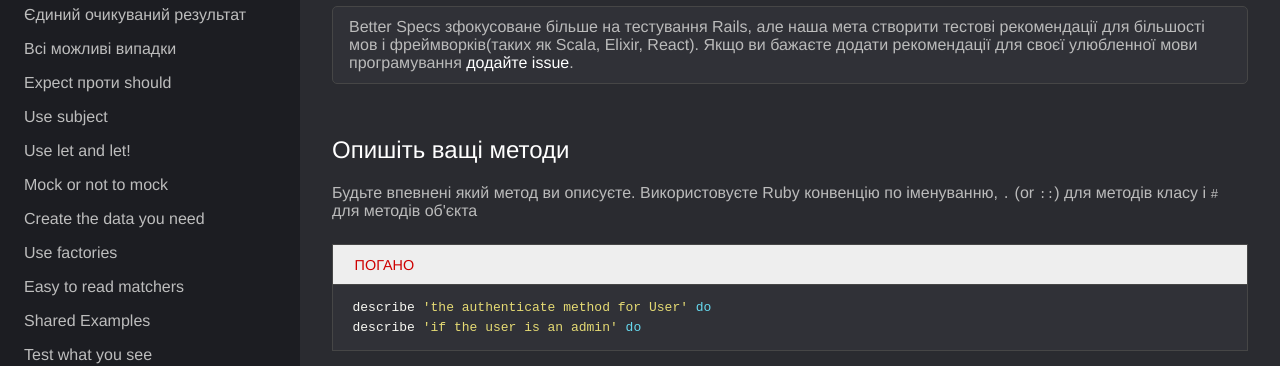
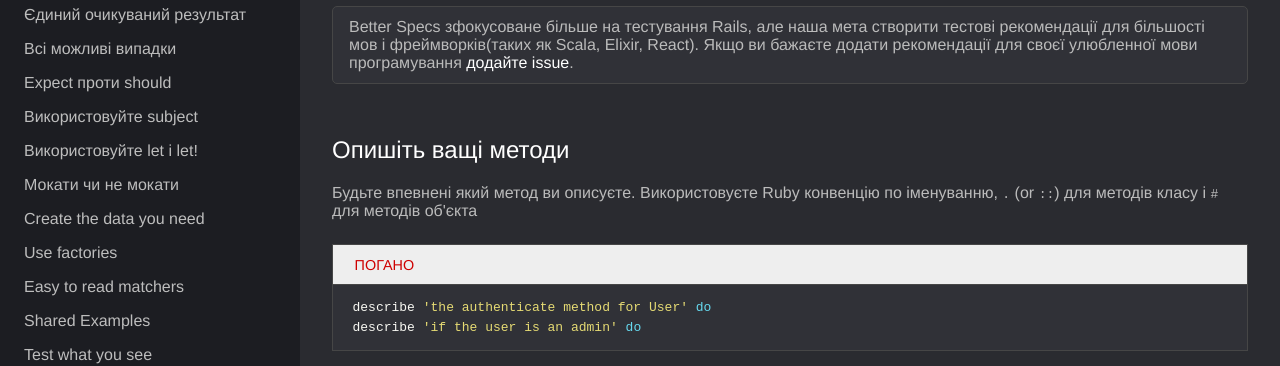
Before and after one commit to betterspecs/betterspecs, a Jekyll site: the page built from ua.html, in a window 1280 px wide. Shown: the part 230-596 px from the top of the page. Built offline with Jekyll 4.4.1, drawn with Linux system fonts in a browser that asks for light colours.

Commit message:
ua translation part 2

```diff
--- a/ua.html
+++ b/ua.html
@@ -15,9 +15,9 @@
       <li class="menu__item"><a class="menu__link" href="#single">Єдиний очикуваний результат</a></li>
       <li class="menu__item"><a class="menu__link" href="#all">Всі можливі випадки</a></li>
       <li class="menu__item"><a class="menu__link" href="#expect">Expect проти should</a></li>
-      <li class="menu__item"><a class="menu__link" href="#subject">Use subject</a></li>
-      <li class="menu__item"><a class="menu__link" href="#let">Use let and let!</a></li>
-      <li class="menu__item"><a class="menu__link" href="#mock">Mock or not to mock</a></li>
+      <li class="menu__item"><a class="menu__link" href="#subject">Використовуйте subject</a></li>
+      <li class="menu__item"><a class="menu__link" href="#let">Використовуйте let і let!</a></li>
+      <li class="menu__item"><a class="menu__link" href="#mock">Мокати чи не мокати</a></li>
       <li class="menu__item"><a class="menu__link" href="#data">Create the data you need</a></li>
       <li class="menu__item"><a class="menu__link" href="#factories">Use factories</a></li>
       <li class="menu__item"><a class="menu__link" href="#matchers">Easy to read matchers</a></li>
@@ -430,12 +430,15 @@
 <h1><a name="let">Використовуєте let і let!</a></h1>
 
 <p>
-When you have to assign a variable instead of using a <code>before</code> block to create an instance variable, use <code>let</code>. Using <code>let</code> the variable lazy loads only when it is used the first time in the test and get cached until that specific test is finished. A really good and deep description of what <code>let</code> does can be found in this
-<a href="http://stackoverflow.com/questions/5359558/when-to-use-rspec-let/5359979#5359979">stackoverflow answer</a>.
+Використовуйте <code>let</code> коли вам необхідно присвоїти значення крім тих випадків
+коли можна використовувати <code>before</code>. При використанні <code>let</code> відбувається
+ледаче завантаження(lazy loads), змінна завантажується тільки в той момент, коли до неї звертаються в перший раз в конкретному тесті, і кашується до тих пір поки тест не закінчеться.
+Дійсно хороший і глибокий опис того, що таке <code>let</code> ви можете знайти в цій
+<a href="http://stackoverflow.com/questions/5359558/when-to-use-rspec-let/5359979#5359979">відповіді на stackoverflow</a>.
 </p>
 
 <div class="code-block">
-<p class="spec-title spec-wrong">bad</p>
+<p class="spec-title spec-wrong">Погано</p>
 
 {% highlight ruby %}
 describe '#type_id' do
@@ -450,7 +453,7 @@
 </div>
 
 <div class="code-block">
-<p class="spec-title spec-correct">good</p>
+<p class="spec-title spec-correct">Добре</p>
 
 {% highlight ruby %}
 describe '#type_id' do
@@ -465,11 +468,12 @@
 </div>
 
 <p>
-Use <code>let</code> to initialize actions that are lazy loaded to test your specs.
+Використовуйте <code>let</code> щоб ініціалізувати величини через ледаче завантаження(lazy load)
+у ваших тестах.
 </p>
 
 <div class="code-block">
-<p class="spec-title spec-correct">good</p>
+<p class="spec-title spec-correct">Добре</p>
 
 {% highlight ruby %}
 context 'when updates a not existing property value' do
@@ -487,11 +491,12 @@
 </div>
 
 <p>
-Use <code>let!</code> if you want to define the variable when the block is defined. This can be useful to populate your database to test queries or scopes. Here an example of what let actually is (learn more about <a href="https://www.relishapp.com/rspec/rspec-core/v/2-11/docs/helper-methods/let-and-let">rspec let</a>).
+Використовуйте <code>let!</code>, коли ви хочете оголосити змінну, коли блок вже визначенний.
+Це може бути корисно коли вам необхідно заповнити базу даних, для тестування заптів(queries) або  скоупів(scopes). Ось приклад того, що таке let насправді <a href="https://www.relishapp.com/rspec/rspec-core/v/2-11/docs/helper-methods/let-and-let">rspec let</a>).
 </p>
 
 <div class="code-block">
-<p class="spec-title">Explenation</p>
+<p class="spec-title">Пояснення</p>
 
 {% highlight ruby %}
 # this use of let
@@ -514,14 +519,15 @@
 
 <article>
 
-<h1><a name="mock">Mock or not to mock</a></h1>
+<h1><a name="mock">Мокати запити(mock) чи не мокати</a></h1>
 
 <p>
-As general rule do not (over)use mocks and test real behavior when possible, as testing real cases is useful when validating your application flow.
+Глобально не зловживайте моками і тестуйте реальну поведінку, коли це можливо. Бо тестування
+реальних кейсів корисне коли ви перевіряєте реальні процеси вашого застосунку.
 </p>
 
 <div class="code-block">
-<p class="spec-title spec-correct">good</p>
+<p class="spec-title spec-correct">Добре</p>
 
 {% highlight ruby %}
 # simulate a not found resource
@@ -538,11 +544,12 @@
 </div>
 
 <p>
-Mocking makes your specs faster but they are difficult to use. You need to understand them well to use them well. Read <a href="http://myronmars.to/n/dev-blog/2012/06/thoughts-on-mocking">this article</a> to learn more abou mocks.
+Моки роблять ваші тести швидшими, але їх важко використовувати. Ви маєте добро розуміти їх
+щоб використовувати їх за призначенням. Почитайте <a href="http://myronmars.to/n/dev-blog/2012/06/thoughts-on-mocking">цю статтю</a> щоб дізнатися більше про моки.
 </p>
 
 <p>
-<a href="https://github.com/andreareginato/betterspecs/issues/9">Discuss this guideline &rarr;</a>
+<a href="https://github.com/andreareginato/betterspecs/issues/9">Обговорити цю рекомендацію &rarr;</a>
 </p>
 
 </article>
```
Also changed, not shown: other parts of ua.html (+1 -1 lines).
